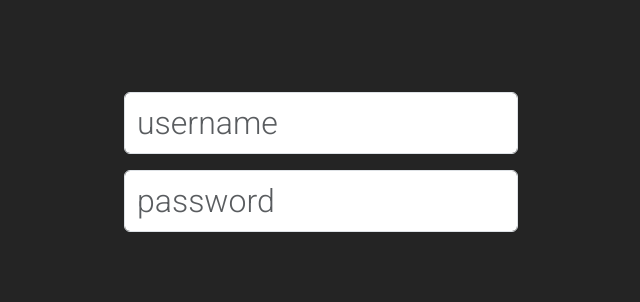
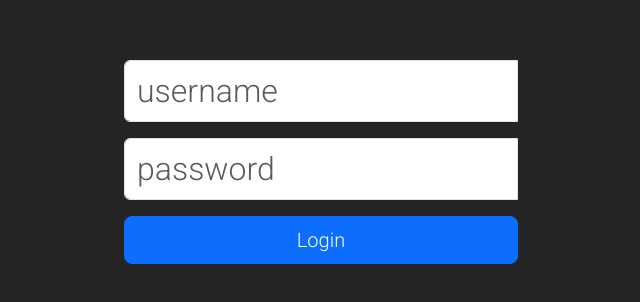
Before and after one commit to TMploeg/ChatApp, a React (Vite) app in the folder frontend/chatapp/: page /login in a window 1280 px wide. Shown: the part 238-540 px from the top of the page, without its empty margins (319-959 px from the left). Built offline with nearby package versions, Linux system fonts and the light colour scheme.

Commit message:
added login form validation

```diff
--- /dev/null
+++ b/frontend/chatapp/src/components/auth/AuthSchemas.ts
@@ -0,0 +1,8 @@
+import * as Yup from "yup";
+
+const LoginSchema = Yup.object().shape({
+  username: Yup.string().required("Username is required"),
+  password: Yup.string().required("Password is required"),
+});
+
+export { LoginSchema };
--- a/frontend/chatapp/src/components/auth/login/LoginPage.tsx
+++ b/frontend/chatapp/src/components/auth/login/LoginPage.tsx
@@ -4,7 +4,8 @@ import "../Auth.css";
 import { useNavigate } from "react-router-dom";
 import { useAuth } from "../../../hooks";
 import { Form as FormikForm, Formik } from "formik";
-import { Form, InputGroup } from "react-bootstrap";
+import { Button, Form, InputGroup } from "react-bootstrap";
+import { LoginSchema } from "../AuthSchemas";
 
 interface Props {
   onLogin?: () => void;
@@ -19,9 +20,11 @@ export default function LoginPage({ onLogin }: Props) {
 
   return (
     <div className="auth-page">
+      <div className="auth-form-container">
         <Formik
           initialValues={{ username: "", password: "" }}
           onSubmit={(values) => console.log(values.username)}
+          validationSchema={LoginSchema}
         >
           {({
             values,
@@ -33,25 +36,41 @@ export default function LoginPage({ onLogin }: Props) {
             isSubmitting,
           }) => (
             <div>
-            <FormikForm className="auth-form">
-              {/* <div className="auth-form"> */}
+              <FormikForm onSubmit={handleSubmit} className="auth-form">
+                <InputGroup>
                   <Form.Control
                     name="username"
                     value={values.username}
                     onChange={handleChange}
                     placeholder="username"
+                    isInvalid={touched.username && !!errors.username}
+                    onBlur={handleBlur}
                   />
+                  <Form.Control.Feedback type="invalid">
+                    {errors.username}
+                  </Form.Control.Feedback>
+                </InputGroup>
+                <InputGroup>
                   <Form.Control
                     name="password"
                     value={values.password}
                     onChange={(e) => handleChange(e)}
                     placeholder="password"
+                    isInvalid={touched.password && !!errors.password}
+                    onBlur={handleBlur}
                   />
-              {/* </div> */}
+                  <Form.Control.Feedback type="invalid">
+                    {errors.password}
+                  </Form.Control.Feedback>
+                </InputGroup>
+                <Button type="submit" disabled={isSubmitting} size="lg">
+                  Login
+                </Button>
               </FormikForm>
             </div>
           )}
         </Formik>
+      </div>
     </div>
   );
 
```
Lines whose indentation alone changed are shown as unchanged.
